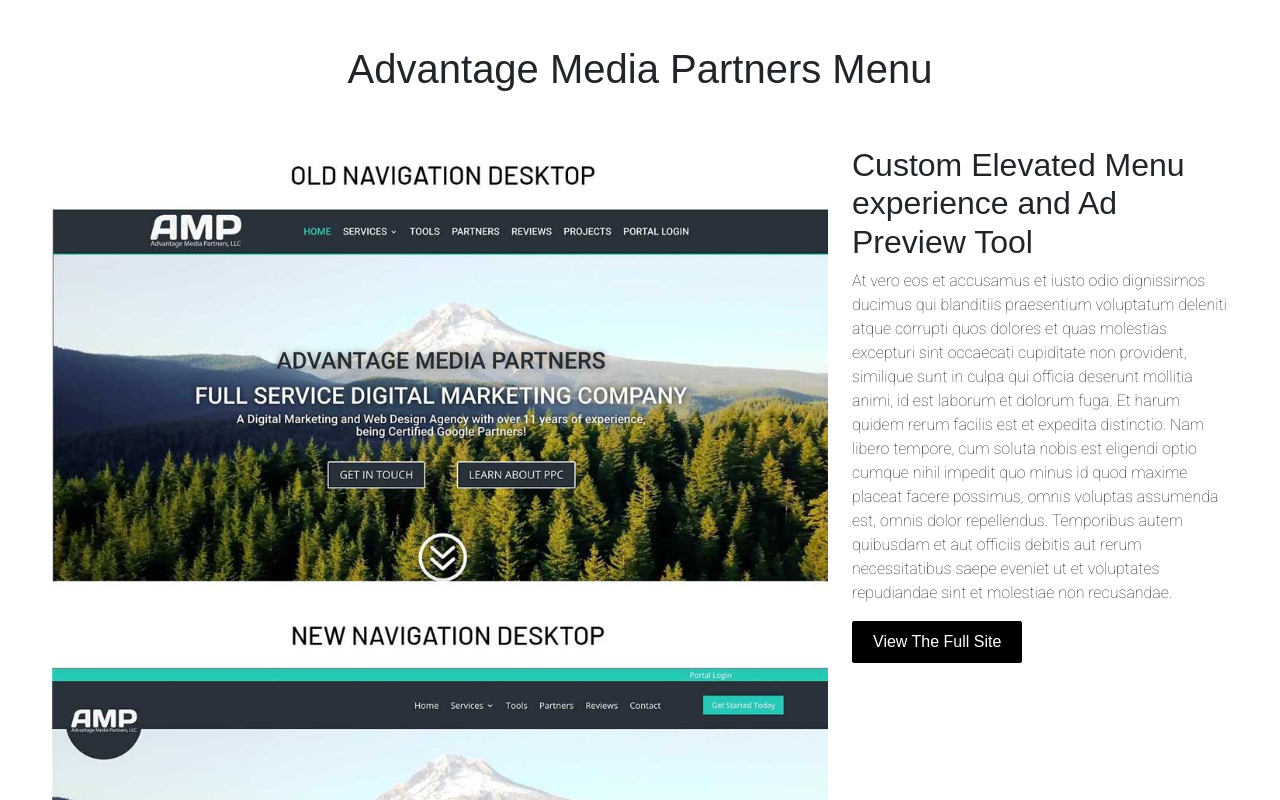
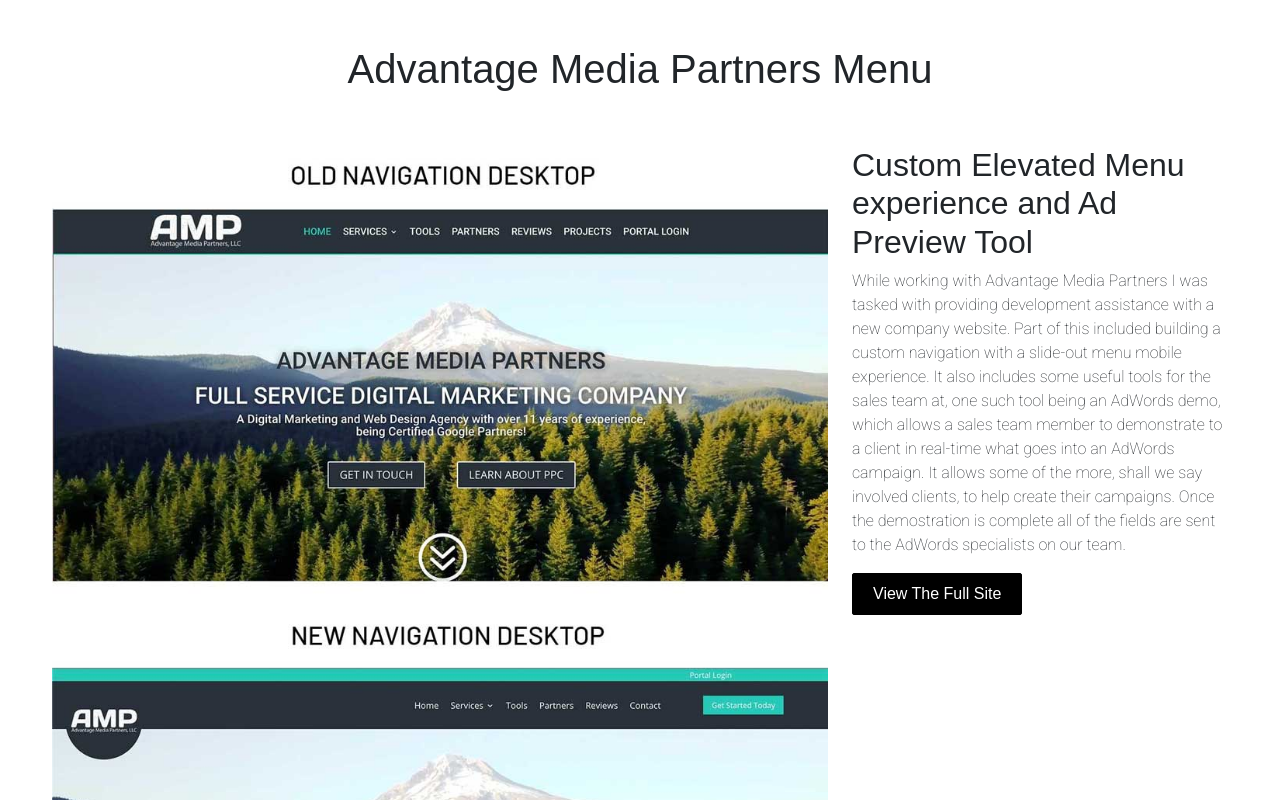
Before and after one commit to grzybowski1911/react-portfolio, a React (Create React App) app: page /projects/amp in a window 1280 px wide. Shown: the top 800 px of the page. Built offline with nearby package versions, Linux system fonts and the light colour scheme; a web font is replaced by a local one.

Commit message:
add info about each project, create full site btns

```diff
--- a/src/components/Navbar.js
+++ b/src/components/Navbar.js
@@ -48,7 +48,7 @@
                     </div>
                     <ul className={click ? 'nav-menu active' : 'nav-menu'}>
                         <li className='nav-item'>
-                            <Link to='#work-history' className="nav-links" onClick={closeMobileMenu}>Work History</Link>
+                            <Link to='/#work-history' className="nav-links" onClick={closeMobileMenu}>Work History</Link>
                         </li>
                         <li className='nav-item'>
                             <Link to='/services' className="nav-links" onClick={closeMobileMenu}>Recent Projects</Link>
--- a/src/components/ProjectDetails.js
+++ b/src/components/ProjectDetails.js
@@ -1,11 +1,10 @@
 import React from 'react';
 import './ProjectDetails.css';
-import { Button } from './Button';
-
 
 function ProjectDetails(props) {
     const imgs = props.images;
-    console.log(imgs);
+    console.log(props.link);
+    const link = props.link;
     return (
         <div className="container-fluid">
             <div className="row">
@@ -18,7 +17,9 @@
                     <div className="details-container">
                         <h2>{props.projectTitle}</h2>
                         <p>{props.details}</p>
-                        <Button link={props.link} buttonStyle='btn--solid'>View The Full Site</Button>
+                        <a href={props.link} target="_blank" rel="noopener noreferrer">
+                            <button class="btn btn--solid btn--med">View The Full Site</button>
+                        </a>
                     </div>
                 </div>
             </div>
--- a/src/components/pages/Amp.js
+++ b/src/components/pages/Amp.js
@@ -9,7 +9,8 @@
             <ProjectDetails
             images={['../images/amp-nav-desktop.jpg','../images/amp-mobile-nav-closed.jpg','../images/amp-mobile-nav.jpg']}
             projectTitle='Custom Elevated Menu experience and Ad Preview Tool'
-            details="At vero eos et accusamus et iusto odio dignissimos ducimus qui blanditiis praesentium voluptatum deleniti atque corrupti quos dolores et quas molestias excepturi sint occaecati cupiditate non provident, similique sunt in culpa qui officia deserunt mollitia animi, id est laborum et dolorum fuga. Et harum quidem rerum facilis est et expedita distinctio. Nam libero tempore, cum soluta nobis est eligendi optio cumque nihil impedit quo minus id quod maxime placeat facere possimus, omnis voluptas assumenda est, omnis dolor repellendus. Temporibus autem quibusdam et aut officiis debitis aut rerum necessitatibus saepe eveniet ut et voluptates repudiandae sint et molestiae non recusandae. "
+            details="While working with Advantage Media Partners I was tasked with providing development assistance with a new company website. Part of this included building a custom navigation with a slide-out menu mobile experience. It also includes some useful tools for the sales team at, one such tool being an AdWords demo, which allows a sales team member to demonstrate to a client in real-time what goes into an AdWords campaign. It allows some of the more, shall we say involved clients, to help create their campaigns. Once the demostration is complete all of the fields are sent to the AdWords specialists on our team."
+            link="http://advantagemedia.globalmedia.io/"
             />
         </div>
     )
--- a/src/components/pages/Asha.js
+++ b/src/components/pages/Asha.js
@@ -10,7 +10,7 @@
             images={['../images/asha-pdx-homepage.jpg']}
             projectTitle='WordPress Website for PDX Wellness Center'
             details="Asha PDX is an LGTBQ minded health and wellness center located in Portland Oregon. The project started because they needed to move away from their existing web team and wanted an updated website design. I built the site using WordPress, I leveraged Divi for rapid structure development and then further customized on top of that. The design was largely inspired by their existing website with upgrades implemented throughout the site. One of my favorite features of the website is the slide-out mobile menu that uses some simple jQuery to trigger."
-            link="www.ashapdx.com"
+            link="https://www.ashapdx.com"
             />
         </div>
     )
--- a/src/components/pages/FreaksAndGeeks.js
+++ b/src/components/pages/FreaksAndGeeks.js
@@ -8,7 +8,8 @@
             <ProjectDetails
             images={['../images/freaks-and-geeks-homepage.jpg','../images/freaks-and-geeks-shop.jpg','../images/freaks-and-geeks-booking.jpg']}
             projectTitle='Custom website and ecommerce store for Alberta street tattoo shop'
-            details="At vero eos et accusamus et iusto odio dignissimos ducimus qui blanditiis praesentium voluptatum deleniti atque corrupti quos dolores et quas molestias excepturi sint occaecati cupiditate non provident, similique sunt in culpa qui officia deserunt mollitia animi, id est laborum et dolorum fuga. Et harum quidem rerum facilis est et expedita distinctio. Nam libero tempore, cum soluta nobis est eligendi optio cumque nihil impedit quo minus id quod maxime placeat facere possimus, omnis voluptas assumenda est, omnis dolor repellendus. Temporibus autem quibusdam et aut officiis debitis aut rerum necessitatibus saepe eveniet ut et voluptates repudiandae sint et molestiae non recusandae. "
+            details="At vero eos et accusamus et iusto odio dignissimos ducimus qui blanditiis praesentium voluptatum deleniti atque corrupti quos dolores et quas molestias excepturi sint occaecati cupiditate non provident, similique sunt in culpa qui officia deserunt mollitia animi, id est laborum et dolorum fuga. Et harum quidem rerum facilis est et expedita distinctio. Nam libero tempore, cum soluta nobis est eligendi optio cumque nihil impedit quo minus id quod maxime placeat facere possimus, omnis voluptas assumenda est, omnis dolor repellendus. Temporibus autem quibusdam et aut officiis debitis aut rerum necessitatibus saepe eveniet ut et voluptates repudiandae sint et molestiae non recusandae."
+            link="https://freaksandgeekstattoo.com"
             />
         </div>
     )
--- a/src/components/pages/LegalExperts.js
+++ b/src/components/pages/LegalExperts.js
@@ -9,7 +9,8 @@
             <ProjectDetails
             images={['../images/legal-experts-direct-homepage.jpg']}
             projectTitle='WordPress Website with Custom Search Functionality'
-            details="At vero eos et accusamus et iusto odio dignissimos ducimus qui blanditiis praesentium voluptatum deleniti atque corrupti quos dolores et quas molestias excepturi sint occaecati cupiditate non provident, similique sunt in culpa qui officia deserunt mollitia animi, id est laborum et dolorum fuga. Et harum quidem rerum facilis est et expedita distinctio. Nam libero tempore, cum soluta nobis est eligendi optio cumque nihil impedit quo minus id quod maxime placeat facere possimus, omnis voluptas assumenda est, omnis dolor repellendus. Temporibus autem quibusdam et aut officiis debitis aut rerum necessitatibus saepe eveniet ut et voluptates repudiandae sint et molestiae non recusandae. "
+            details="Legal Experts Direct is a project that I led the development of. Its primary goal is to connect lawyers to expert witnesses to strengthen their cases. The site was built on WordPress utilizing the starter theme Understrap. Custom posts and ACF make each individual expert easy to create for non-technical users, who are expected to add to and maintain the expert listings. It also includes custom searching functionality that is specific to the expert CPT only. The search functionality takes input from the user and compares it against custom taxonomies created in the CPT. It uses a combination of JS and PHP to smoothly handle each search. I was in charge of designing, developing all functionality, and quality checking the entirety of the project. In addition, I also set up a dedicated VPS for the site which included creating DB's, installing WordPress, setting permissions, all via SSH from the command line."
+            link="https://legalexpertsdirect.com/"
             />
         </div>
     )
--- a/src/components/pages/NateLeslie.js
+++ b/src/components/pages/NateLeslie.js
@@ -9,7 +9,8 @@
             <ProjectDetails
             images={['../images/nate-leslie-homepage.jpg','../images/nate-leslie-booking.jpg']}
             projectTitle='Custom website for seattle tattoo artist with integrated instagram feed'
-            details="At vero eos et accusamus et iusto odio dignissimos ducimus qui blanditiis praesentium voluptatum deleniti atque corrupti quos dolores et quas molestias excepturi sint occaecati cupiditate non provident, similique sunt in culpa qui officia deserunt mollitia animi, id est laborum et dolorum fuga. Et harum quidem rerum facilis est et expedita distinctio. Nam libero tempore, cum soluta nobis est eligendi optio cumque nihil impedit quo minus id quod maxime placeat facere possimus, omnis voluptas assumenda est, omnis dolor repellendus. Temporibus autem quibusdam et aut officiis debitis aut rerum necessitatibus saepe eveniet ut et voluptates repudiandae sint et molestiae non recusandae. "
+            details="Nate Leslie is a vastly experience tattoo artist based in Seattle WA. I came across his work at a Portland Tattoo convention and I was blown away by his work and said to myself I'm going to have him do a tattoo on me one a year later he was tattooing me and mentioned he was interested in having a website created for his work and gathering booking information from people. Well, that happened to work out perfectly because there I was! I built this site on WordPress using a combination of the Understrap starter theme that has BootStrap baked into the theme files, and also using ACF to create an easy-to-use backend experience. It also features an automatic Instagram feed that pulls in new photos of his work every time he posts to Instagram."
+            link ="https://nateleslie.bgrzdesigns.com"
             />
         </div>
     )
--- a/src/components/pages/Trident.js
+++ b/src/components/pages/Trident.js
@@ -10,6 +10,7 @@
             images={['../images/trident-fishing-homepage.jpg','../images/trident-booking-archive.jpg','../images/trident-fishing-single.jpg']}
             projectTitle='Fishing charter website with custom booking solution'
             details="Trident Sportfishing started out as a project that I was providing creative direction and quality assurance on while working with Advantage Media Partners. Once the site had been launched the client came back and was curious about a way he could offer booking directly through the website. I came up with a solution leveraging WooCommerce and premium add-ons to accomplish this functionality. The requirements included users being able to book up to 2 half-day trips per day ( AM or PM ), but only one of each per day or a user would be able to book a full day trip which would render the half trips unbookable on those dates. Additionally, the client wanted the users to be able to select the number of participants going on each trip with a maximum of 6 per trip. Each trip requires a static deposit and then there is a remaining balance based on the number of participants that is saved via a cookie and then added to the WooCommerce email confirmation using hooks and filters."
+            link="https://www.tridentsportfish.com"
             />
         </div>
     )
```
